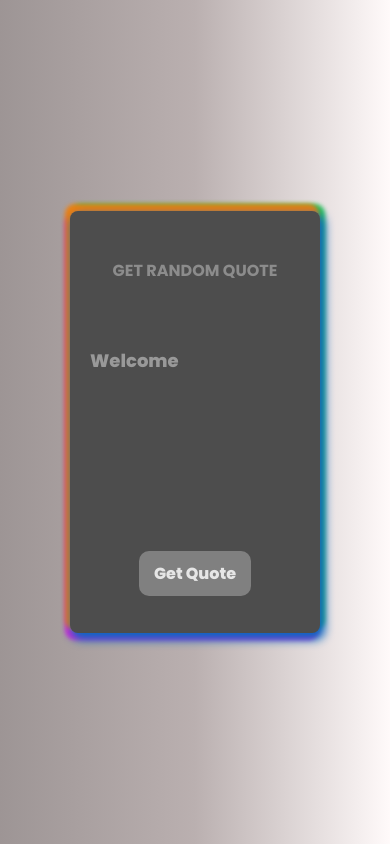
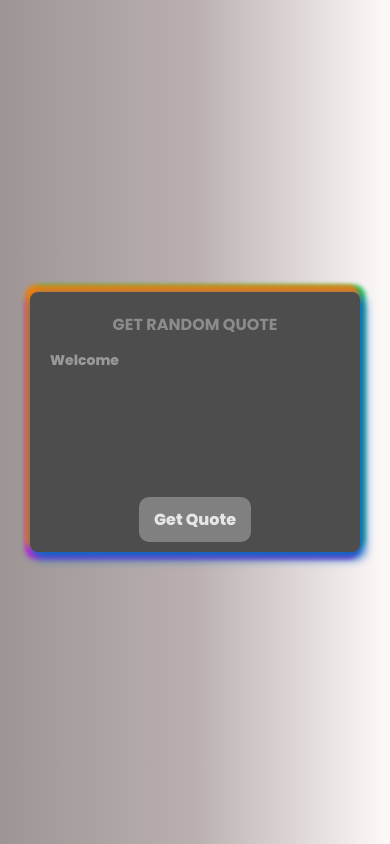
Before and after one commit to ujwal282/Random-Quote-generator, a plain HTML site: page index.html in a window 390 px wide. Drawn offline with Linux system fonts and the light colour scheme.

Commit message:
Update joke.css

```diff
--- a/joke.css
+++ b/joke.css
@@ -28,9 +28,7 @@ body {
 }
 
 .joke_container {
-  width: 27%;
-  min-width: 250px;
-  height: 50%;
+  width: 30%;
   padding: 10px;
   display: flex;
   flex-direction: column;
@@ -40,21 +38,20 @@ body {
   border-radius: 8px;
   background-color: hsl(0, 0%, 30%);
   box-shadow: 3px 5px 10px 2px hsl(210, 90%, 40%),
-    /* Vibrant Blue */ -3px -5px 4px 2px hsl(30, 90%, 50%),
-    /* Warm Orange */ 3px -5px 4px 2px hsl(140, 70%, 45%),
-    /* Fresh Green */ -3px 5px 4px 2px hsl(300, 70%, 50%);
-  /* Playful Purple */
+             -3px -5px 4px 2px hsl(30, 90%, 50%),
+              3px -5px 4px 2px hsl(140, 70%, 45%),
+             -3px 5px 4px 2px hsl(300, 70%, 50%);
+
   cursor: pointer;
 }
 
-.content{
+.content {
   width: 100%;
   min-height: 150px;
   padding: 0px 10px 0px 10px;
 }
 
-
-button{
+button {
   padding: 10px 15px;
   border-radius: 10px;
   outline: none;
@@ -66,12 +63,31 @@ button{
   cursor: pointer;
 }
 
-#jokes{
+#jokes {
   color: hsl(0, 0%, 60%);
-  font-size: 18px;
+  font-weight: 20px;
   font-weight: 800;
 }
-button:hover{
+button:hover {
   background-color: hsl(0, 0%, 80%);
   color: hsl(0, 0%, 30%);
 }
+
+@media screen and (max-width: 910px) {
+  .joke_container{
+    width: 50%;
+  }
+}
+
+@media screen and (max-width: 490px) {
+  body{
+    padding: 30px;
+  }
+  .joke_container{
+    width: 100%;
+  }
+
+  #jokes{
+    font-size: 14px;
+  }
+}
```
Lines whose indentation alone changed are shown as unchanged.
